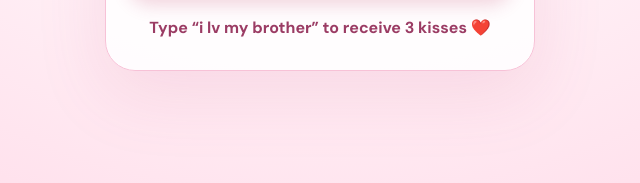
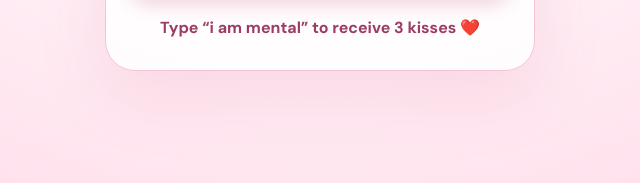
Before and after one commit to indireshlr-258/bangaru-birthday, a plain HTML site: page index.html in a window 1280 px wide. Shown: the part 608-791 px from the top of the page, 320-960 px from the left. Drawn offline with nearby package versions, Linux system fonts and the light colour scheme; a web font is replaced by a local one.

Commit message:
Update secret phrase for panda kisses

```diff
--- a/index.html
+++ b/index.html
@@ -22,7 +22,7 @@
       <input id="pandaAnswer" name="pandaAnswer" type="text" placeholder="i am mental" autocomplete="off" spellcheck="false" required>
       <button id="pandaAnswerBtn" type="submit">Send my answer 💗</button>
     </form>
-    <p class="panda-kiss-count" id="pandaKissCount" aria-live="polite">Type “i lv my brother” to receive 3 kisses ❤️</p>
+    <p class="panda-kiss-count" id="pandaKissCount" aria-live="polite">Type “i am mental” to receive 3 kisses ❤️</p>
     <div class="panda-kiss-trail" id="pandaKissTrail" aria-hidden="true"></div>
   </div>
 </div>
```
